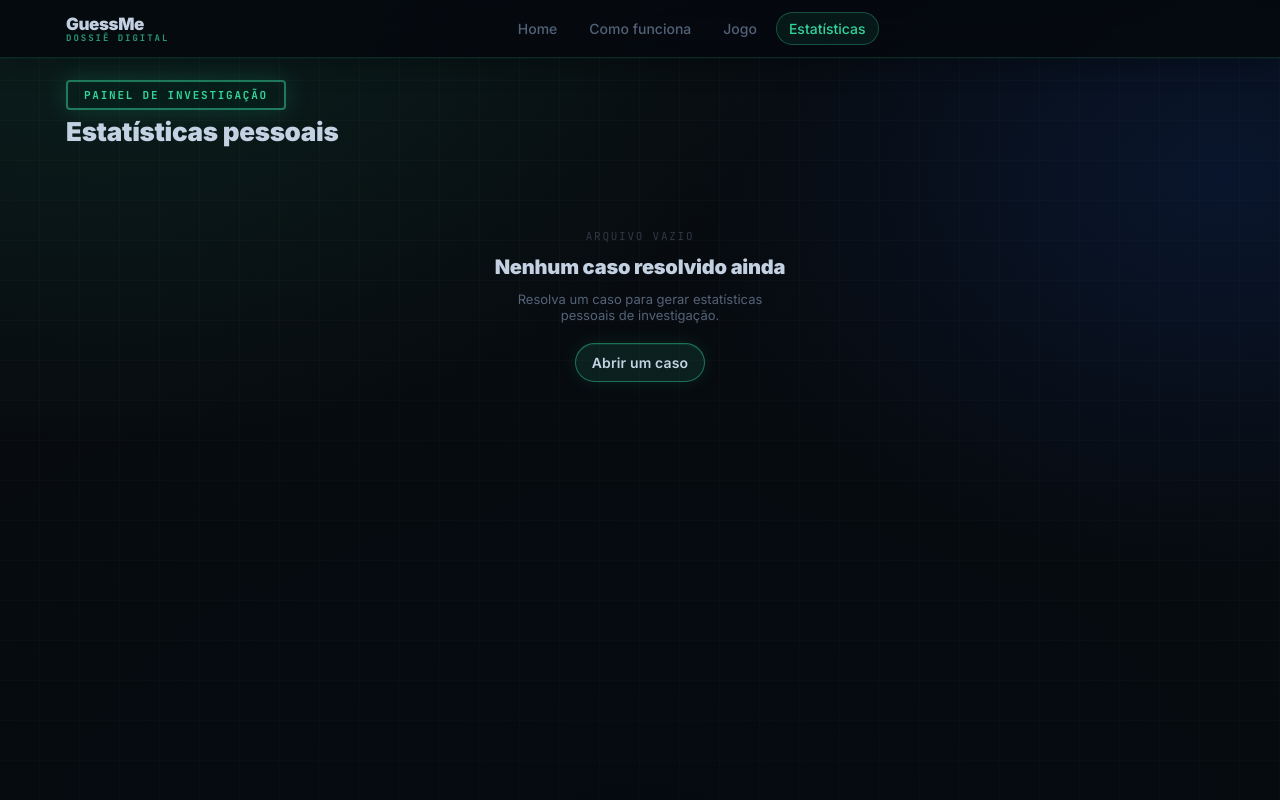
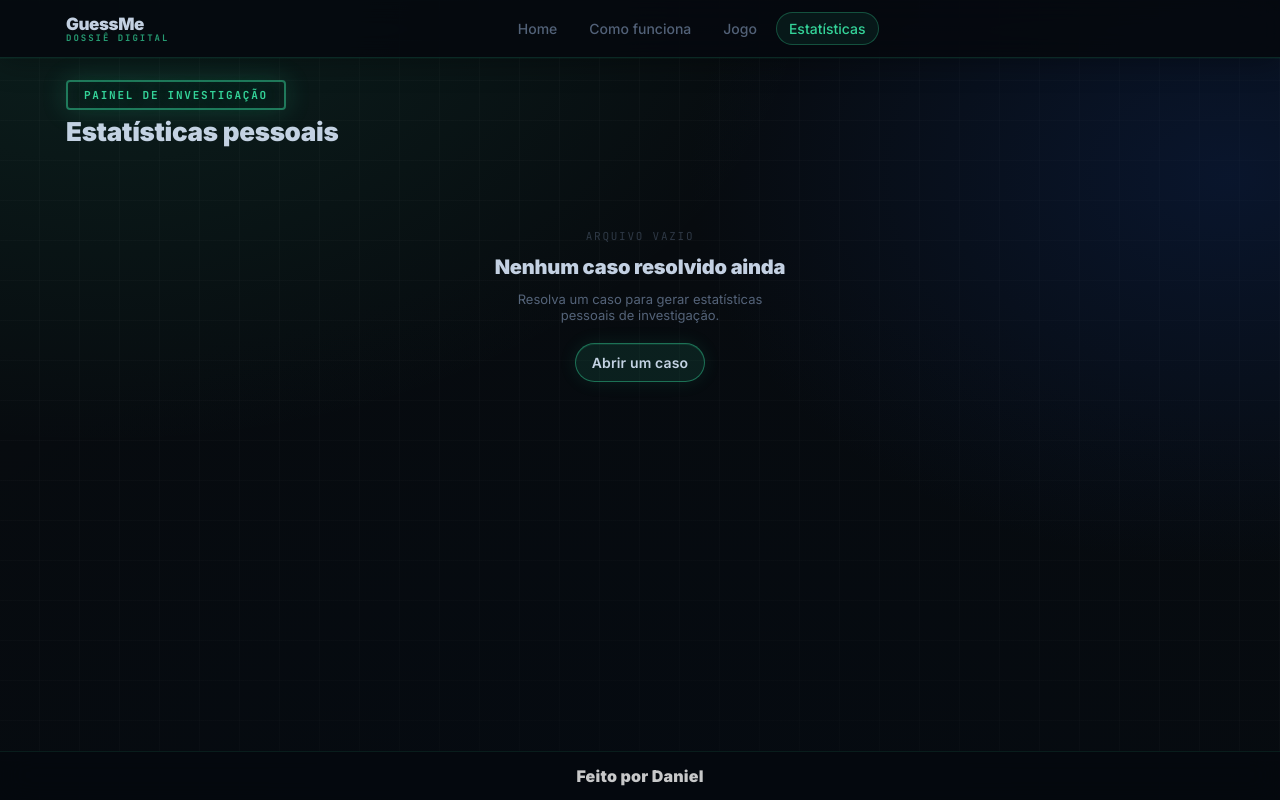
Before and after one commit to Daniel-Macedo-dev/GuessMe, a React (Vite) app in the folder guessme/: page /stats in a window 1280 px wide. Built offline with nearby package versions, Linux system fonts and the light colour scheme; no server answers.

Commit message:
fix(stats): add Footer component and complete page shell
Adds missing Footer import and render to Stats.tsx (matches Home,
Game, HowItWorks pattern). Renames main to statsMain for scoping.

```diff
--- a/guessme/src/pages/Stats.tsx
+++ b/guessme/src/pages/Stats.tsx
@@ -1,5 +1,6 @@
 import { useMemo } from "react";
 import Navbar from "../components/Navbar";
+import Footer from "../components/Footer";
 import StatsEmptyState from "../components/StatsEmptyState";
 import StatsOverviewGrid from "../components/StatsOverviewGrid";
 import StatsVerdictPanel from "../components/StatsVerdictPanel";
@@ -46,7 +47,7 @@ export default function Stats() {
   return (
     <div className="shell">
       <Navbar />
-      <main className="main" data-testid="stats-page">
+      <main className="main statsMain" data-testid="stats-page">
         <div className="statsPageHeader">
           <div className="statsPageStamp caseSolvedStamp">Painel de investigação</div>
           <h1 className="statsPageTitle">Estatísticas pessoais</h1>
@@ -79,6 +80,7 @@ export default function Stats() {
           </div>
         )}
       </main>
+      <Footer />
     </div>
   );
 }
```
